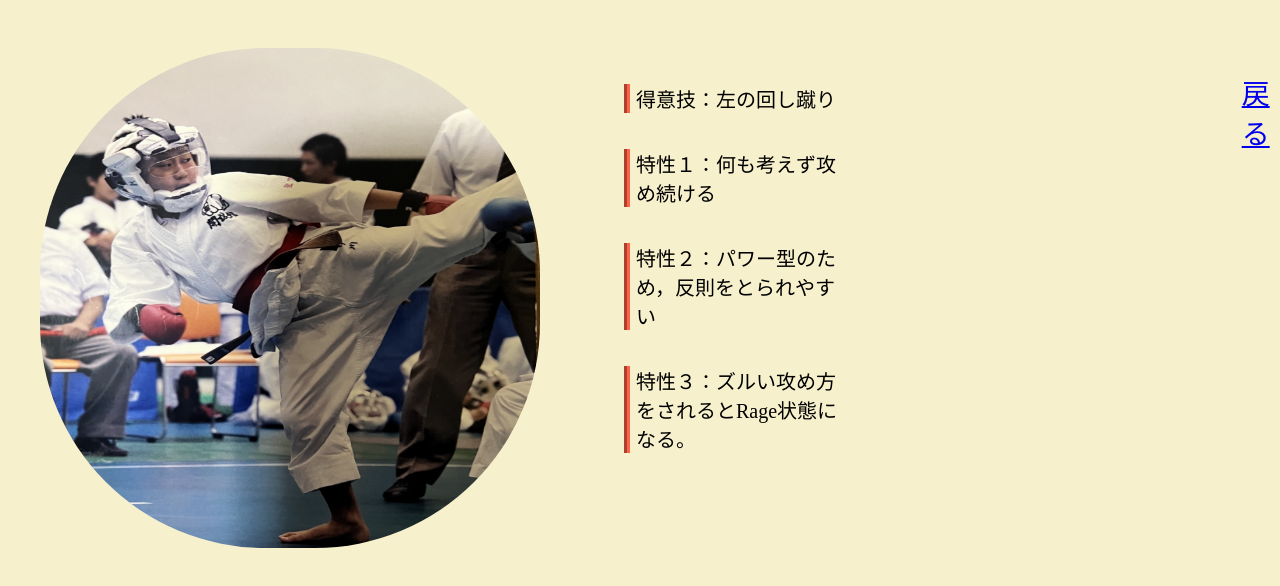
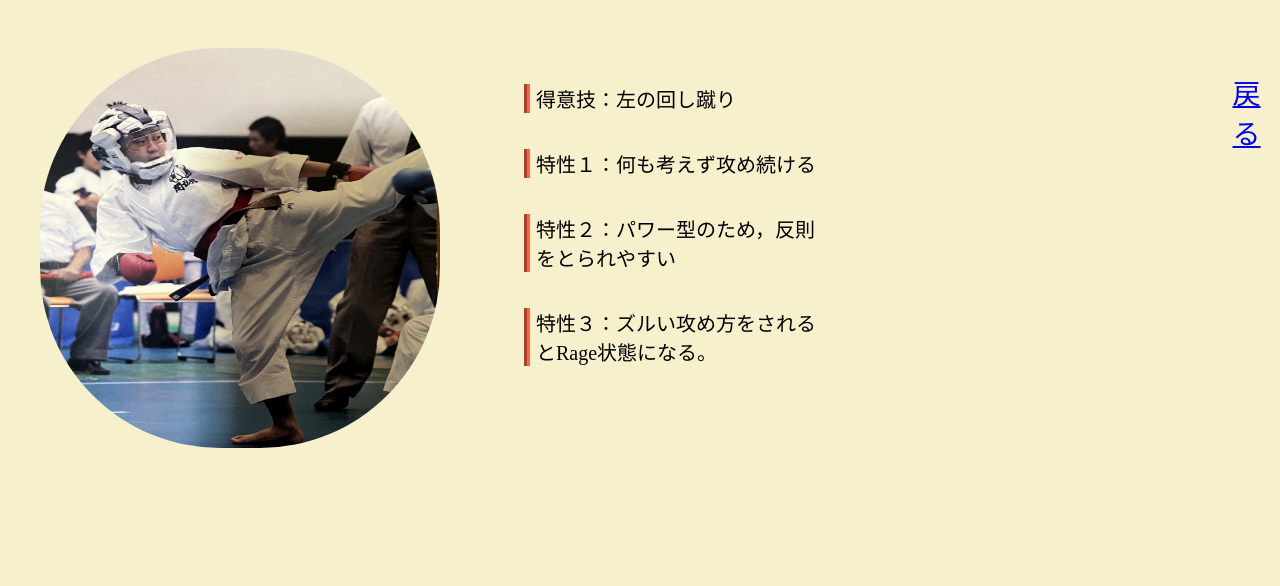
Before and after one commit to nakagawa-yt/my-prof, a plain HTML site: page sub/karate.html in a window 1280 px wide. Drawn offline with Linux system fonts and the light colour scheme.

Commit message:
Update karate.html

```diff
--- a/sub/karate.html
+++ b/sub/karate.html
@@ -12,7 +12,7 @@
 
 <body>
 <div id="wrapper">
-<div class="me"><img src="../image/karate.jpg" alt="少年時代の中川" width="500" height="500"></div>
+<div class="me"><img src="../image/karate.jpg" alt="少年時代の中川" width="400" height="400"></div>
 <div>
      <p>得意技：左の回し蹴り</p>
      <p>特性１：何も考えず攻め続ける</p>
```
